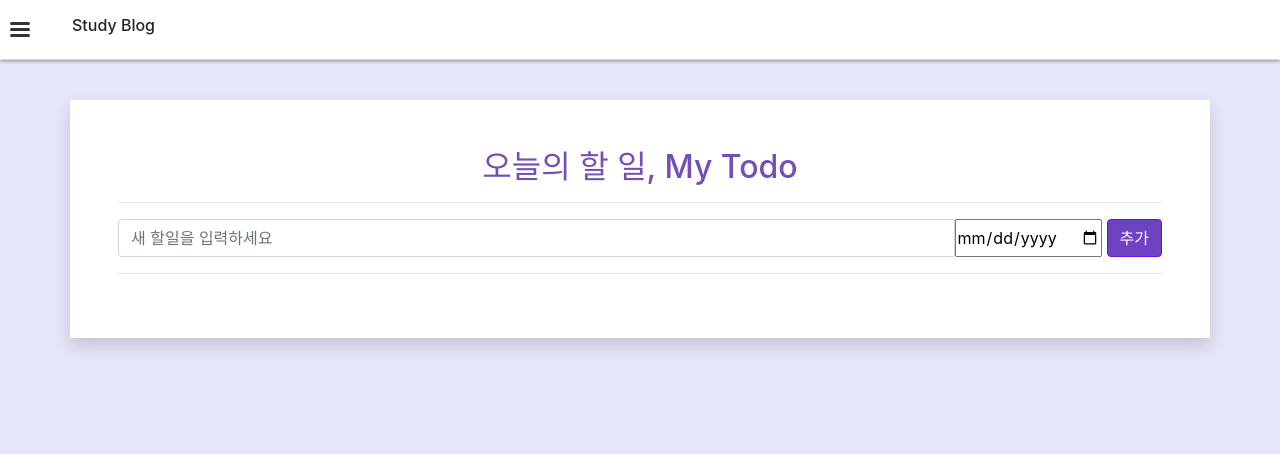
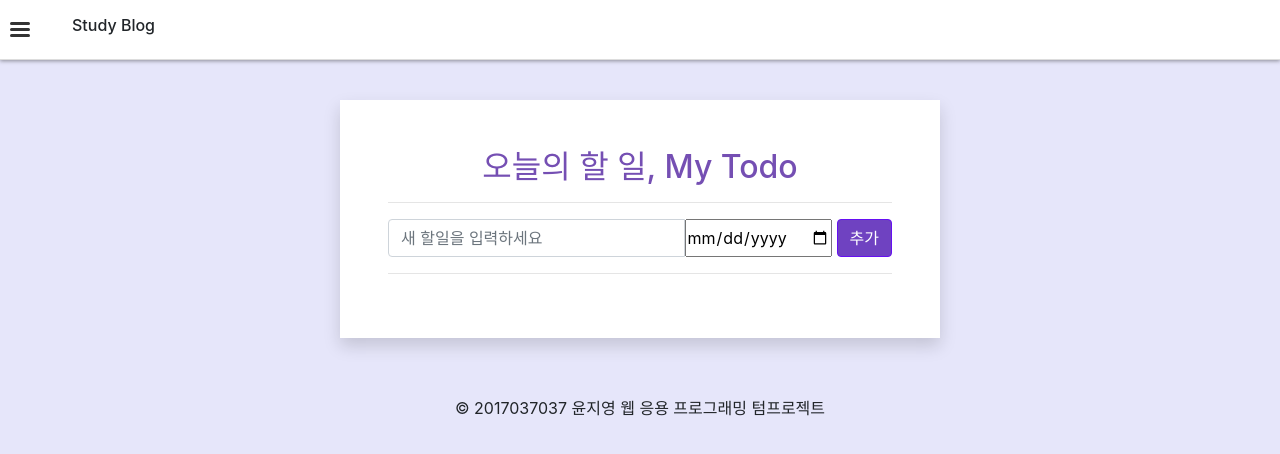
Before and after one commit to Yoonjyjy/wp-project, a plain HTML site: page index.html in a window 1280 px wide. Drawn offline with nearby package versions, Linux system fonts and the light colour scheme.

Commit message:
footer 추가

```diff
--- a/assets/css/todo.css
+++ b/assets/css/todo.css
@@ -15,6 +15,7 @@ h5 {
 .container {
   background-color: white;
   margin-top: 100px !important;
+  max-width: 600px;
 }
 
 .btn-info {
@@ -128,3 +129,11 @@ main > p {
   font-weight: bold;
   color: rgb(61, 1, 53);
 }
+
+footer {
+  grid-area: footer;
+  /* background-color: gray; */
+  text-align: center;
+  margin: 10px;
+  height: 100px;
+}
--- a/index.html
+++ b/index.html
@@ -61,4 +61,8 @@
     </div>
   </body>
 
+  <footer>
+    <br><br>© 2017037037 윤지영 웹 응용 프로그래밍 텀프로젝트
+  </footer>
+
 </html>
```
Also changed, not shown: assets/js/server.js (deleted, +0 -13 lines), stopwatch.html (+5 -0 lines), assets/js/blog.js (renamed from assets/js/app.js), 2 other files.
